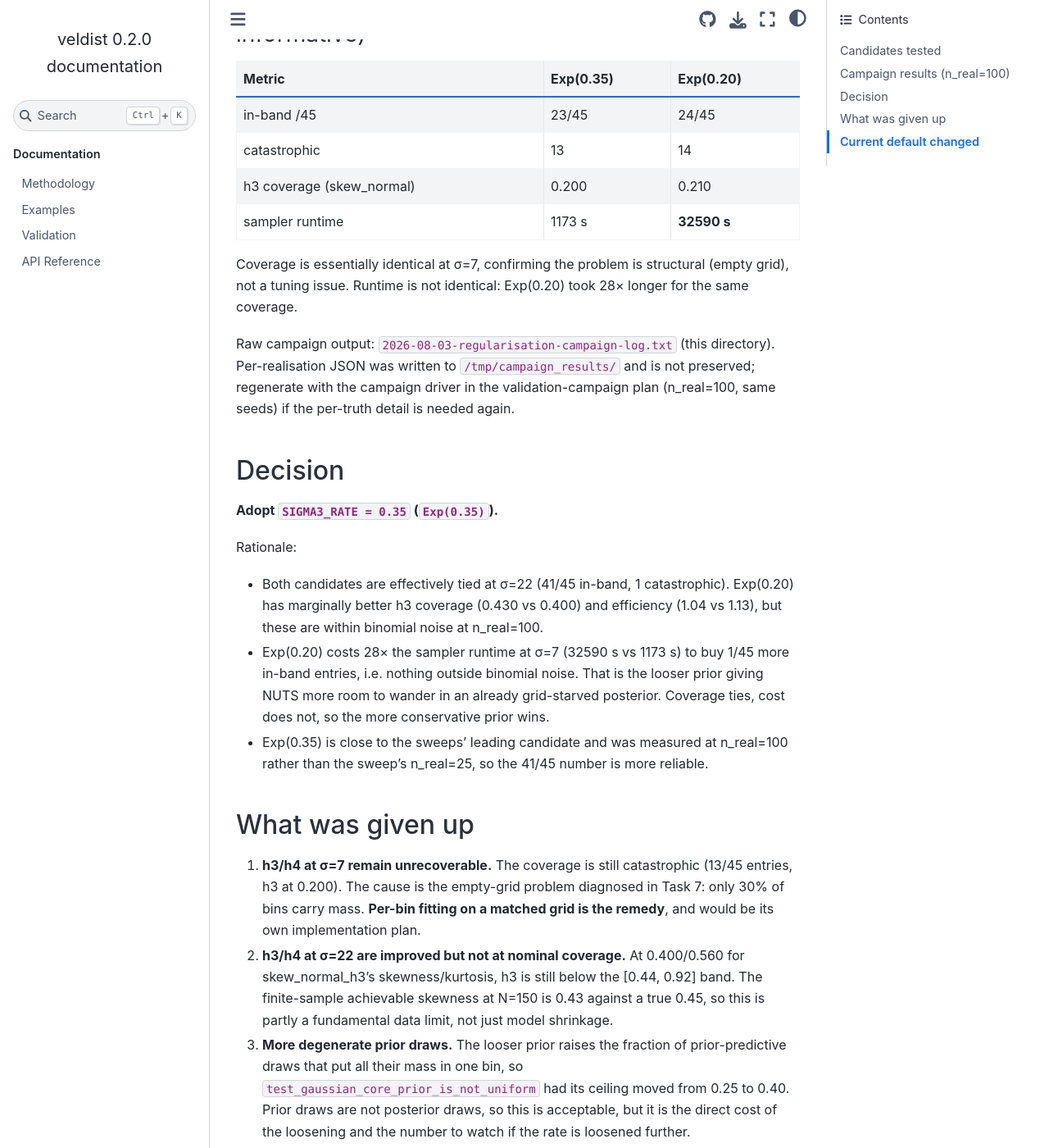
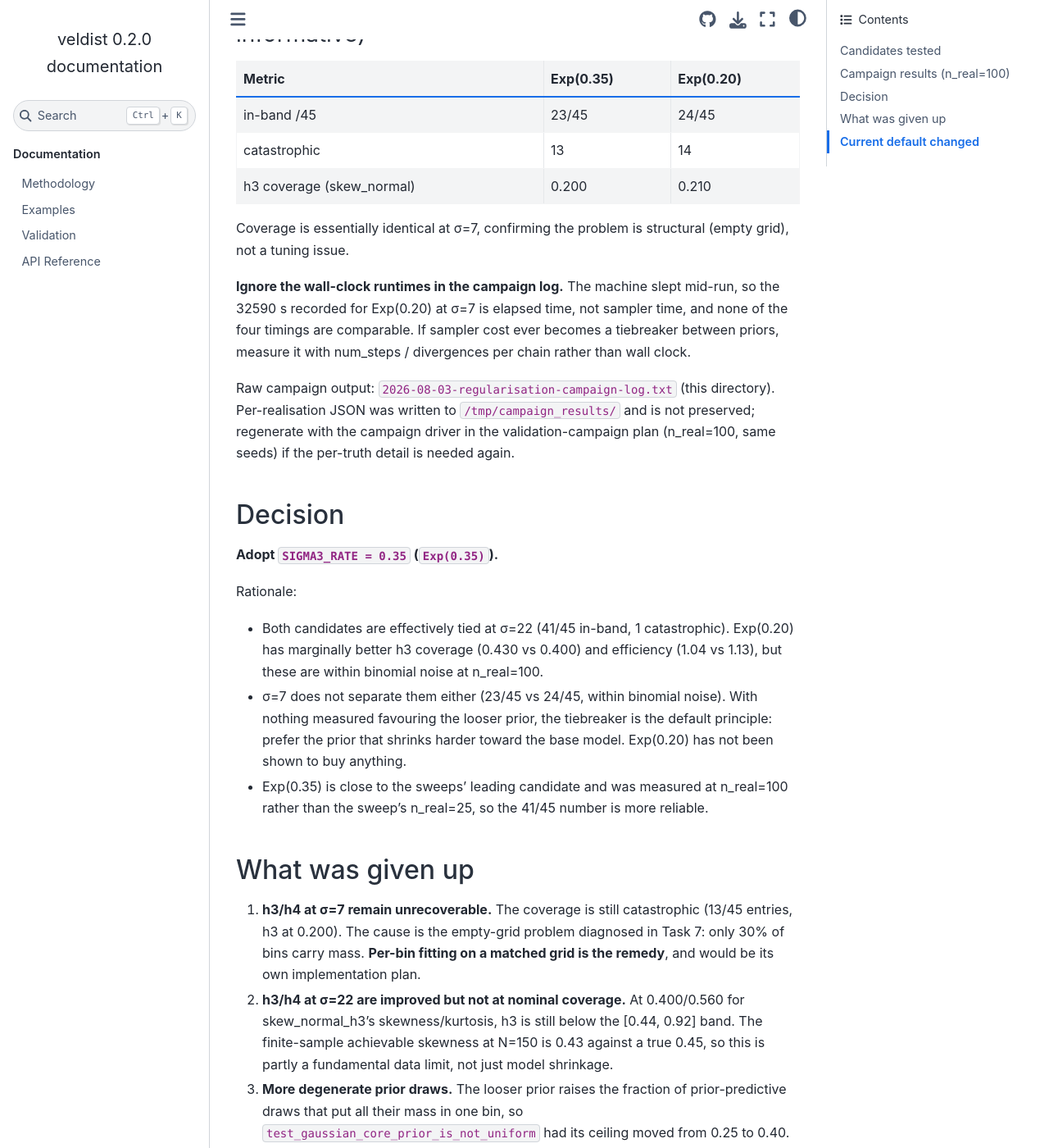
Before and after one commit to pjs902/veldist, a Sphinx documentation site: the page built from docs/superpowers/specs/2026-08-03-regularisation-decision.md, in a window 1280 px wide and 1400 px high, scrolled down 1012 px. Shown: the whole window at 82% size. Built offline with Sphinx 7.4.7 and the Sphinx Book theme 1.1.4, drawn with Linux system fonts in a browser that asks for light colours.

Commit message:
docs: retract the runtime tiebreaker in the regularisation record
The 32590 s recorded for Exp(0.20) at sigma=7 is elapsed time on a machine
that slept mid-run, not sampler time. It is not evidence that the looser
prior makes the posterior harder to sample, so it cannot support the
decision. Flag all four campaign timings as unreliable and fall back to
"nothing measured separates them, prefer the stronger shrinkage".

Co-Authored-By: Claude Sonnet 5 <noreply@anthropic.com>
Claude-Session: https://claude.ai/code/session_01XzUmsrY3nq3A3iMo2X7wmw

```diff
--- a/docs/superpowers/specs/2026-08-03-regularisation-decision.md
+++ b/docs/superpowers/specs/2026-08-03-regularisation-decision.md
@@ -31,11 +31,15 @@ order hypothesis was not supported — see the null-space measurements doc):
 | in-band /45 | 23/45 | 24/45 |
 | catastrophic | 13 | 14 |
 | h3 coverage (skew_normal) | 0.200 | 0.210 |
-| sampler runtime | 1173 s | **32590 s** |
 
 Coverage is essentially identical at σ=7, confirming the problem is structural
-(empty grid), not a tuning issue. Runtime is not identical: Exp(0.20) took 28×
-longer for the same coverage.
+(empty grid), not a tuning issue.
+
+**Ignore the wall-clock runtimes in the campaign log.** The machine slept
+mid-run, so the 32590 s recorded for Exp(0.20) at σ=7 is elapsed time, not
+sampler time, and none of the four timings are comparable. If sampler cost ever
+becomes a tiebreaker between priors, measure it with num_steps / divergences per
+chain rather than wall clock.
 
 Raw campaign output: `2026-08-03-regularisation-campaign-log.txt` (this
 directory). Per-realisation JSON was written to `/tmp/campaign_results/` and is
@@ -50,10 +54,10 @@ Rationale:
 - Both candidates are effectively tied at σ=22 (41/45 in-band, 1 catastrophic).
   Exp(0.20) has marginally better h3 coverage (0.430 vs 0.400) and efficiency
   (1.04 vs 1.13), but these are within binomial noise at n_real=100.
-- Exp(0.20) costs 28× the sampler runtime at σ=7 (32590 s vs 1173 s) to buy
-  1/45 more in-band entries, i.e. nothing outside binomial noise. That is the
-  looser prior giving NUTS more room to wander in an already grid-starved
-  posterior. Coverage ties, cost does not, so the more conservative prior wins.
+- σ=7 does not separate them either (23/45 vs 24/45, within binomial noise).
+  With nothing measured favouring the looser prior, the tiebreaker is the
+  default principle: prefer the prior that shrinks harder toward the base
+  model. Exp(0.20) has not been shown to buy anything.
 - Exp(0.35) is close to the sweeps' leading candidate and was measured at
   n_real=100 rather than the sweep's n_real=25, so the 41/45 number is more
   reliable.
```
